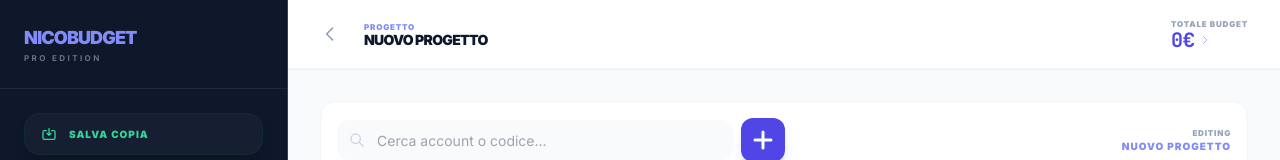
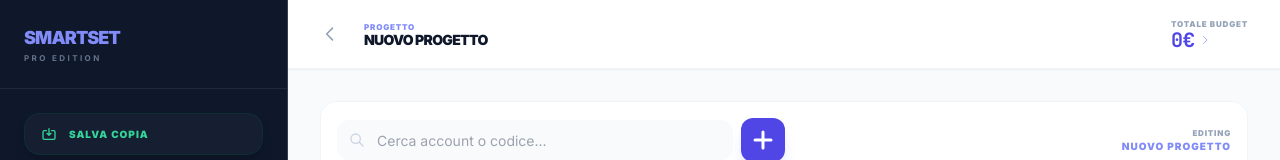
Before and after one commit to nicolocaloni-hub/NicoBudgeting, a React (Vite) app: page / in a window 1280 px wide. Both pictures are taken after a click on the element 640 px from the left and 275 px from the top of the page. Shown: the top 160 px of the page. Built offline with nearby package versions, Linux system fonts and the light colour scheme.

Commit message:
feat: Update app name from NICOBUDGET to SMARTSET
Refactors the sidebar component to reflect the updated application name from "NICOBUDGET" to "SMARTSET". This change ensures branding consistency across the application.

```diff
--- a/components/Sidebar.tsx
+++ b/components/Sidebar.tsx
@@ -1,3 +1,4 @@
+
 import React from 'react';
 import { Fringe } from '../types';
 
@@ -40,7 +41,7 @@ const Sidebar: React.FC<SidebarProps> = ({
       `}>
         <div className="p-6 flex items-center justify-between border-b border-slate-800 shrink-0">
           <div className="flex flex-col cursor-pointer" onClick={() => onNavigate('editor')}>
-            <span className="font-black tracking-tighter text-indigo-400 text-lg">NICOBUDGET</span>
+            <span className="font-black tracking-tighter text-indigo-400 text-lg">SMARTSET</span>
             <span className="text-[8px] font-bold text-slate-500 uppercase tracking-[0.3em]">PRO EDITION</span>
           </div>
           <button onClick={onClose} className="lg:hidden text-slate-400 hover:text-white">
```
